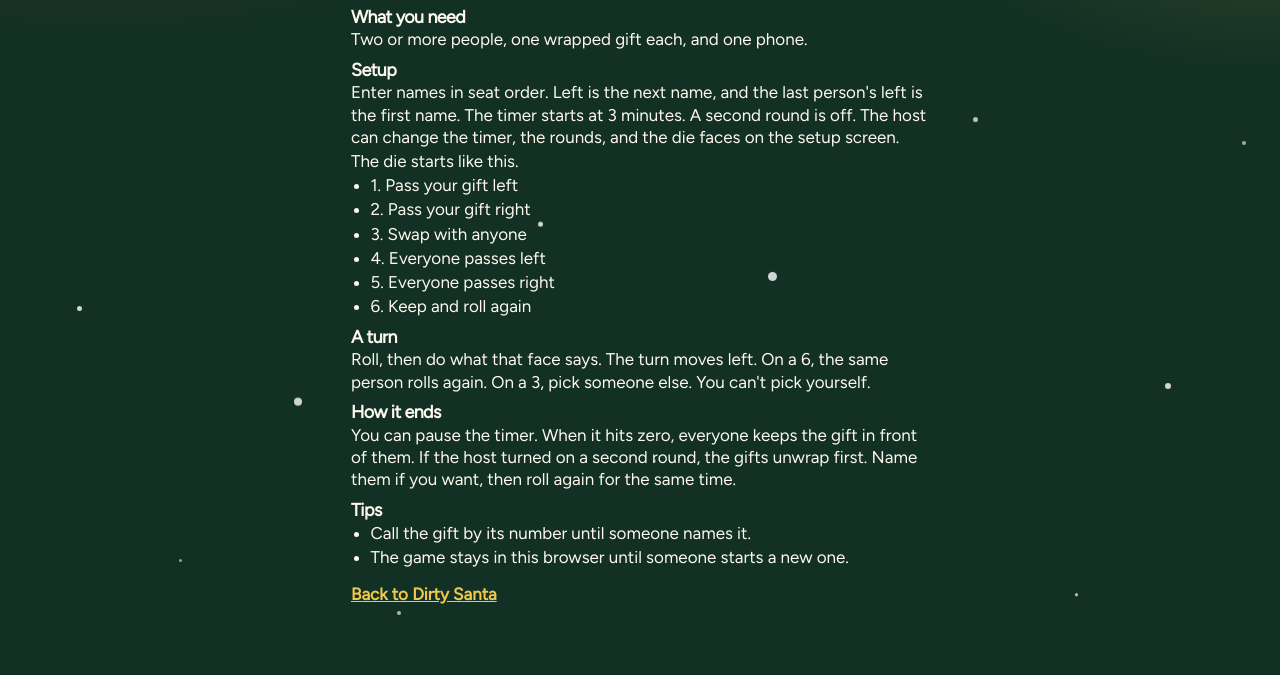
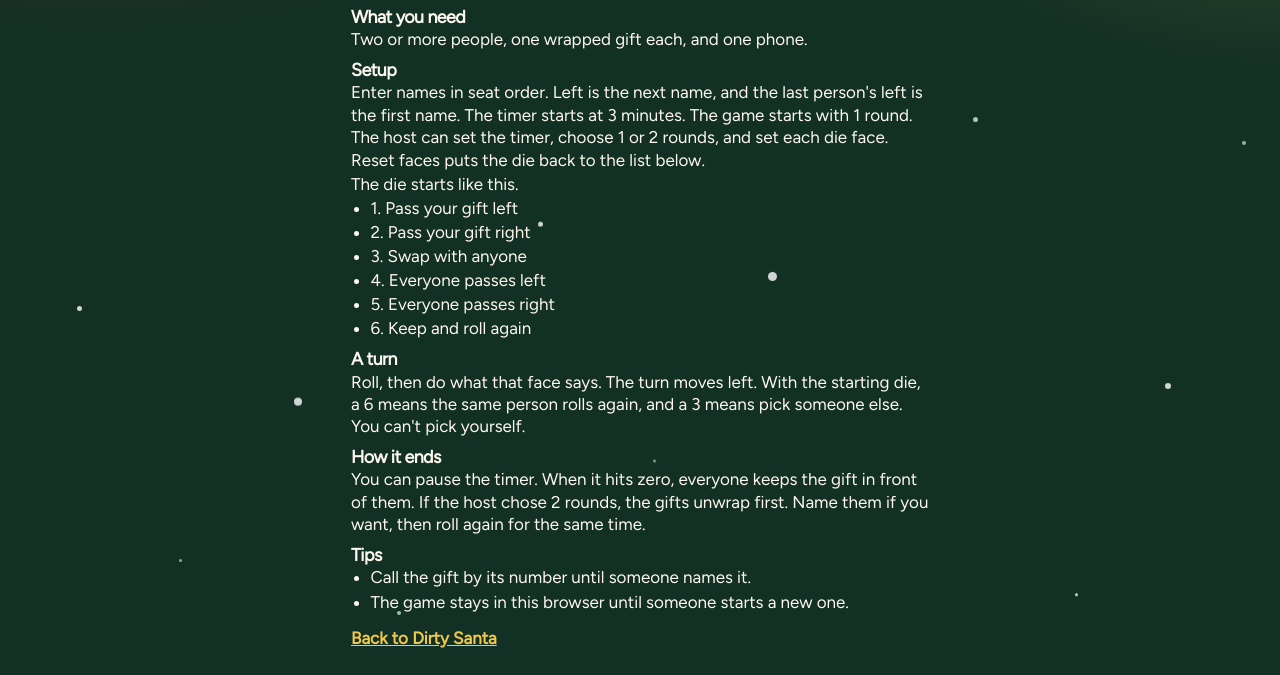
Before and after one commit to conmigo92/secret-santa, a website built with Vite: page how-to/dirty-santa/index.html in a window 1280 px wide. Shown: the part 125-800 px from the top of the page. Built offline with nearby package versions, Linux system fonts and the light colour scheme; a web font is replaced by a local one.

Commit message:
docs(how-to): match the house rules on the setup screens
White Elephant notes that a steal limit of 0 means no stealing. Dirty Santa notes 1 or 2 rounds, Reset faces, and that the turn text is the starting die.

Co-authored-by: xinyingdu <xinyingdu@users.noreply.github.com>

```diff
--- a/how-to/dirty-santa/index.html
+++ b/how-to/dirty-santa/index.html
@@ -25,8 +25,8 @@
       <h2>Setup</h2>
       <p>
         Enter names in seat order. Left is the next name, and the last person's left is the first name. The timer
-        starts at 3 minutes. A second round is off. The host can change the timer, the rounds, and the die faces on
-        the setup screen.
+        starts at 3 minutes. The game starts with 1 round. The host can set the timer, choose 1 or 2 rounds, and
+        set each die face. Reset faces puts the die back to the list below.
       </p>
       <p>The die starts like this.</p>
       <ul>
@@ -40,14 +40,14 @@
 
       <h2>A turn</h2>
       <p>
-        Roll, then do what that face says. The turn moves left. On a 6, the same person rolls again. On a 3, pick
-        someone else. You can't pick yourself.
+        Roll, then do what that face says. The turn moves left. With the starting die, a 6 means the same person
+        rolls again, and a 3 means pick someone else. You can't pick yourself.
       </p>
 
       <h2>How it ends</h2>
       <p>
-        You can pause the timer. When it hits zero, everyone keeps the gift in front of them. If the host turned on a second
-        round, the gifts unwrap first. Name them if you want, then roll again for the same time.
+        You can pause the timer. When it hits zero, everyone keeps the gift in front of them. If the host chose 2
+        rounds, the gifts unwrap first. Name them if you want, then roll again for the same time.
       </p>
 
       <h2>Tips</h2>
--- a/how-to/white-elephant/index.html
+++ b/how-to/white-elephant/index.html
@@ -27,9 +27,10 @@
 
       <h2>Setup</h2>
       <p>
-        Add every name. The page shuffles the turn order. A gift locks after 3 steals. Player 1, first in that
-        order, gets one final swap. By default you can't steal a gift straight back. The host can change the steal
-        limit, whether a gift can be stolen straight back, and the final swap on the setup screen.
+        Add every name. The page shuffles the turn order. A gift locks after 3 steals. Set the steal limit to 0 and
+        no one can steal. Player 1, first in that order, gets one final swap. By default you can't steal a gift
+        straight back. The host can change the steal limit, the steal-back switch, and the final swap on the setup
+        screen.
       </p>
 
       <h2>A turn</h2>
```
